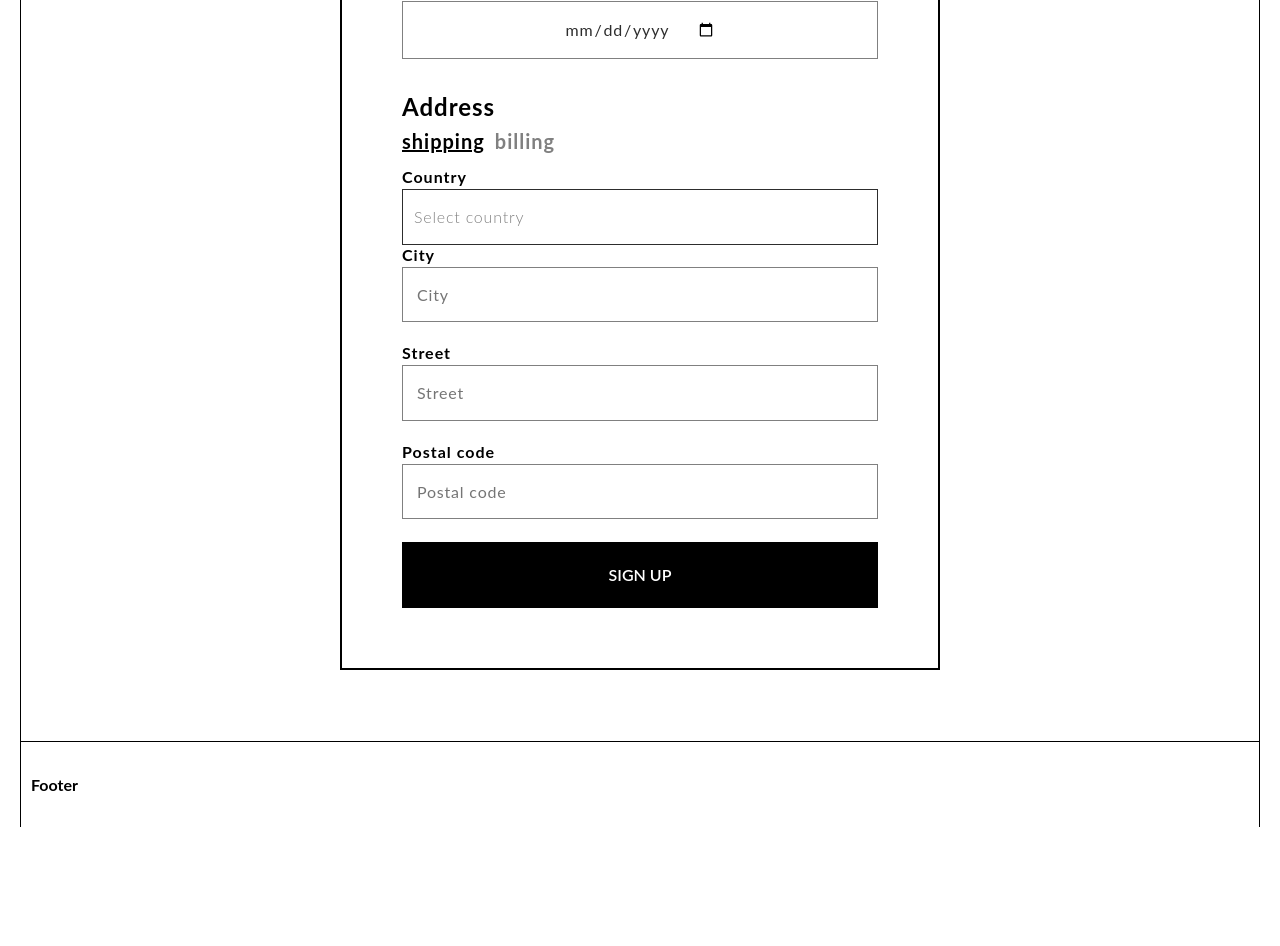
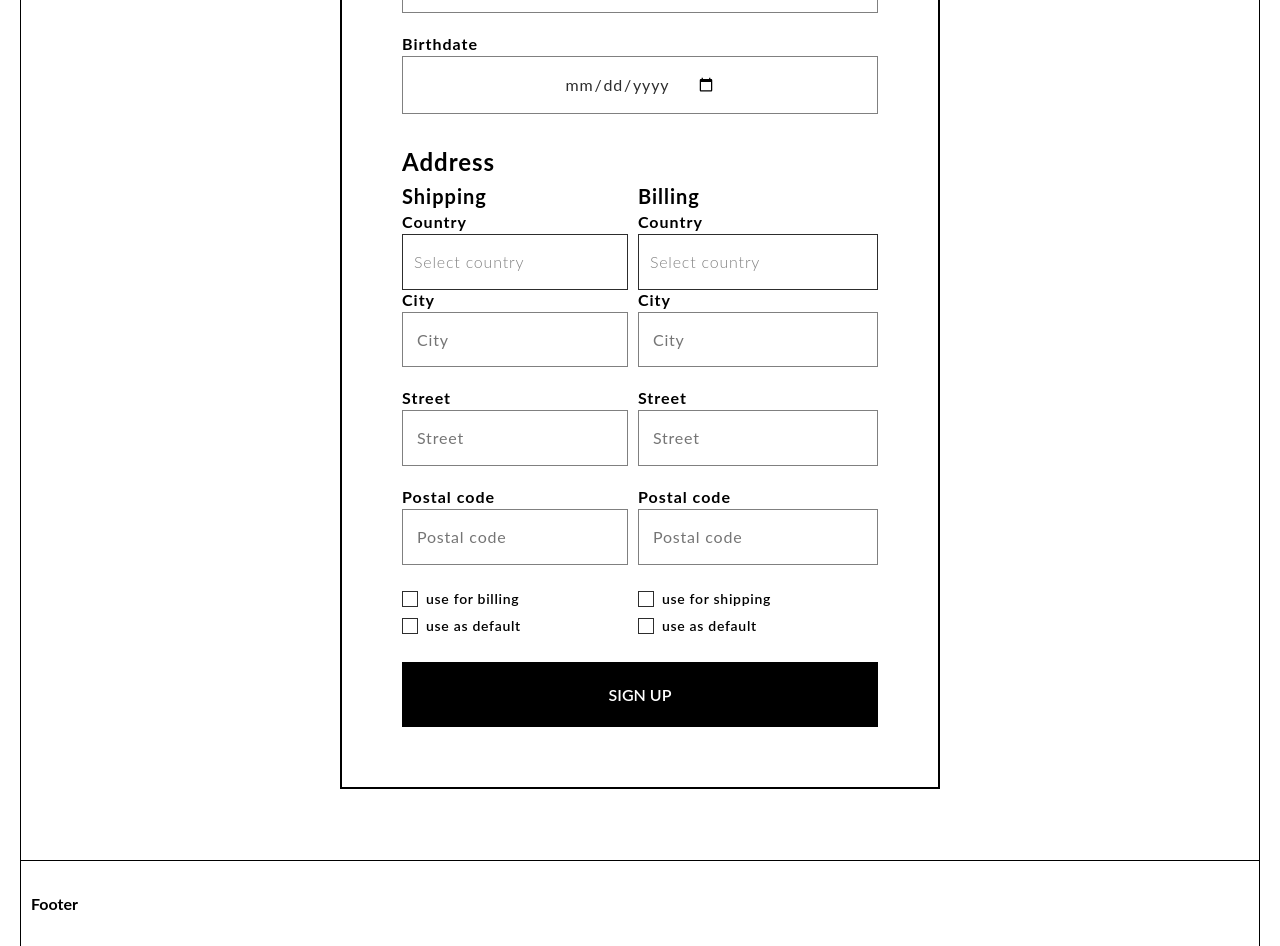
Before and after one commit to Istiniel/eCommerce, a React (Vite) app: page /signup in a window 1280 px wide. Shown: the part 720-1666 px from the top of the page. Before the commit the page ends 1547 px from the top, so only its background shows below. Built offline with nearby package versions, Linux system fonts and the light colour scheme.

Commit message:
feat: improve sign up form

```diff
--- a/src/app/locales/en/common.json
+++ b/src/app/locales/en/common.json
@@ -41,5 +41,8 @@
   "shippingAddress.postal": "Postal code",
   "billingAddress.city": "City",
   "billingAddress.street": "Street",
-  "billingAddress.postal": "Postal code"
+  "billingAddress.postal": "Postal code",
+  "useForBilling": "use for billing",
+  "useForShipping": "use for shipping",
+  "asDefaultAddress": "use as default"
 }
--- a/src/app/locales/ru/common.json
+++ b/src/app/locales/ru/common.json
@@ -41,5 +41,8 @@
   "shippingAddress.postal": "Postal code",
   "billingAddress.city": "City",
   "billingAddress.street": "Street",
-  "billingAddress.postal": "Postal code"
+  "billingAddress.postal": "Postal code",
+  "useForBilling": "use for billing",
+  "useForShipping": "use for shipping",
+  "asDefaultAddress": "use as default"
 }
--- a/src/app/styles/abstracts/_variables.scss
+++ b/src/app/styles/abstracts/_variables.scss
@@ -22,11 +22,6 @@ $font-height-base: 120%;
 $font-height-medium: 140%;
 $font-height-large: 160%;
 
-$font-height-small: 1rem;
-$font-height-base: 1.2rem;
-$font-height-medium: 1.5rem;
-$font-height-heading: 2rem;
-
 $b-radius: 5px;
 
 $light-gradient: linear-gradient(90deg, #fdc091 0%, #e197c4 31.81%, #7757c0 71.23%, #4c37d9 100%);
--- a/src/app/styles/vendors/_nullstyle.scss
+++ b/src/app/styles/vendors/_nullstyle.scss
@@ -164,3 +164,10 @@ input:-webkit-autofill:focus {
     background-color 600000s 0s,
     color 600000s 0s;
 }
+
+input:-webkit-autofill,
+input:-webkit-autofill:hover,
+input:-webkit-autofill:focus,
+input:-webkit-autofill:active {
+    transition: background-color 5000s ease-in-out 0s;
+}
--- a/src/widgets/RegistrationForm/BillingAddress/BillingAddress.module.scss
+++ b/src/widgets/RegistrationForm/BillingAddress/BillingAddress.module.scss
@@ -16,3 +16,23 @@
   @include font($font-size-small, $font-height-base, $font-weight-medium);
   letter-spacing: 0.05em;
 }
+
+.container {
+  text-align: start;
+}
+
+.heading {
+  margin-bottom: 1rem;
+  font-size: $font-size-medium;
+}
+
+.checkbox {
+  margin-bottom: 0.5rem;
+
+  & * {
+    font-family: $font-sans;
+    color: $color-neutral-1000;
+    @include font($font-size-small, $font-height-base, $font-weight-medium);
+    letter-spacing: 0.05em;
+  }
+}
--- a/src/widgets/RegistrationForm/BillingAddress/index.tsx
+++ b/src/widgets/RegistrationForm/BillingAddress/index.tsx
@@ -1,31 +1,52 @@
-import { Control, Controller } from 'react-hook-form';
+import { Control, Controller, UseFormSetValue, UseFormWatch } from 'react-hook-form';
 import classNames from 'classnames';
-import { AutoComplete } from 'antd';
+import { AutoComplete, Checkbox } from 'antd';
 import { useTranslation } from 'react-i18next';
+import { useEffect } from 'react';
 import AuthInput from '../../../shared/ui/AuthInput';
 import { countries } from '../../../shared/static/countries';
 import type { SignUpFormState } from '../index';
-import styles from './BillingAddress.module.scss'
+import styles from './BillingAddress.module.scss';
 
 interface BillingAddressProps {
   control: Control<SignUpFormState>;
+  watch: UseFormWatch<SignUpFormState>;
+  setValue: UseFormSetValue<SignUpFormState>;
 }
 
 function BillingAddress(props: BillingAddressProps) {
   const { t } = useTranslation();
 
-  const { control } = props;
+  const { control, watch, setValue } = props;
+
+  const billingAsShipping = watch('billingAsShipping');
+  const billingAsDefault = watch('billingAsDefault');
+
+  useEffect(() => {
+    if (billingAsShipping) {
+      setValue('shippingAsBilling', false);
+    }
+  }, [billingAsShipping, setValue]);
+
+  useEffect(() => {
+    if (billingAsDefault) {
+      setValue('shippingAsDefault', false);
+    }
+  }, [billingAsDefault, setValue]);
 
   return (
-    <>
+    <fieldset className={styles.container}>
+      <h2 className={styles.heading}>Billing</h2>
       <div className={styles.countryContainer}>
         <span className={styles.countryTitle}>Country</span>
         <Controller
           control={control}
           name="billingAddress.country"
           rules={{
-            required: 'emptyInput',
-            validate: {
+            required: billingAsShipping ? false : 'emptyInput',
+            validate: billingAsShipping
+              ? undefined
+              : {
                   country: (value) => {
                     const isCountryExisted = countries.some((country) => country.value === value);
                     return isCountryExisted ? true : 'noCountry';
@@ -54,8 +75,10 @@ function BillingAddress(props: BillingAddressProps) {
         name="billingAddress.city"
         control={control}
         rules={{
-          required: 'emptyInput',
-          validate: {
+          required: billingAsShipping ? false : 'emptyInput',
+          validate: billingAsShipping
+            ? undefined
+            : {
                 space: (value) => {
                   return !/\s+/g.test(String(value)) ? true : 'spaceValidation';
                 },
@@ -72,12 +95,14 @@ function BillingAddress(props: BillingAddressProps) {
         name="billingAddress.street"
         control={control}
         rules={{
-          required: 'emptyInput',
+          required: billingAsShipping ? false : 'emptyInput',
           minLength: {
             value: 1,
             message: 'minInputLength',
           },
-          validate: {
+          validate: billingAsShipping
+            ? undefined
+            : {
                 space: (value) => {
                   return !/\s+/g.test(String(value)) ? true : 'spaceValidation';
                 },
@@ -88,19 +113,51 @@ function BillingAddress(props: BillingAddressProps) {
         name="billingAddress.postal"
         control={control}
         rules={{
-          required: 'emptyInput',
-          minLength: {
+          required: billingAsShipping ? false : 'emptyInput',
+          minLength: billingAsShipping
+            ? undefined
+            : {
                 value: 1,
                 message: 'minInputLength',
               },
-          validate: {
+          validate: billingAsShipping
+            ? undefined
+            : {
                 space: (value) => {
                   return !/\s+/g.test(String(value)) ? true : 'spaceValidation';
                 },
               },
         }}
       />
-    </>
+      <Controller
+        control={control}
+        name="shippingAsBilling"
+        render={({ field: { onChange, value } }) => (
+          <Checkbox
+            checked={value}
+            className={styles.checkbox}
+            name="same-address"
+            onChange={onChange}
+          >
+            {t('useForShipping')}
+          </Checkbox>
+        )}
+      />
+      <Controller
+        control={control}
+        name="billingAsDefault"
+        render={({ field: { onChange, value } }) => (
+          <Checkbox
+            checked={value}
+            className={styles.checkbox}
+            name="same-address"
+            onChange={onChange}
+          >
+            {t('asDefaultAddress')}
+          </Checkbox>
+        )}
+      />
+    </fieldset>
   );
 }
 
--- a/src/widgets/RegistrationForm/RegistrationForm.module.scss
+++ b/src/widgets/RegistrationForm/RegistrationForm.module.scss
@@ -19,9 +19,10 @@
 }
 
 .addressContainer {
-  margin: 1rem 0;
+  margin: 2rem 0;
   display: flex;
   align-items: center;
+  justify-content: space-between;
   gap: 1rem;
 }
 
--- a/src/widgets/RegistrationForm/ShippingAddress/ShippingAddress.module.scss
+++ b/src/widgets/RegistrationForm/ShippingAddress/ShippingAddress.module.scss
@@ -4,6 +4,7 @@
 }
 
 .countryContainer {
+  width: 100%;
   margin-bottom: 2.3rem;
 }
 
@@ -16,3 +17,23 @@
   @include font($font-size-small, $font-height-base, $font-weight-medium);
   letter-spacing: 0.05em;
 }
+
+.container {
+  text-align: start;
+}
+
+.heading {
+  margin-bottom: 1rem;
+  font-size: $font-size-medium;
+}
+
+.checkbox {
+  margin-bottom: 0.5rem;
+
+  & * {
+    font-family: $font-sans;
+    color: $color-neutral-1000;
+    @include font($font-size-small, $font-height-base, $font-weight-medium);
+    letter-spacing: 0.05em;
+  }
+}
--- a/src/widgets/RegistrationForm/ShippingAddress/index.tsx
+++ b/src/widgets/RegistrationForm/ShippingAddress/index.tsx
@@ -1,7 +1,8 @@
-import { Control, Controller } from 'react-hook-form';
-import { AutoComplete } from 'antd';
+import { Control, Controller, UseFormSetValue, UseFormWatch } from 'react-hook-form';
+import { AutoComplete, Checkbox } from 'antd';
 import classNames from 'classnames';
 import { useTranslation } from 'react-i18next';
+import { useEffect } from 'react';
 import AuthInput from '../../../shared/ui/AuthInput';
 import { countries } from '../../../shared/static/countries';
 import type { SignUpFormState } from '../index';
@@ -9,22 +10,42 @@ import styles from './ShippingAddress.module.scss';
 
 interface ShippingAddressProps {
   control: Control<SignUpFormState>;
+  watch: UseFormWatch<SignUpFormState>;
+  setValue: UseFormSetValue<SignUpFormState>;
 }
 
 function ShippingAddress(props: ShippingAddressProps) {
-  const { control } = props;
+  const { control, watch, setValue } = props;
   const { t } = useTranslation();
 
+  const shippingAsBilling = watch('shippingAsBilling');
+  const shippingAsDefault = watch('shippingAsDefault');
+
+  useEffect(() => {
+    if (shippingAsBilling) {
+      setValue('billingAsShipping', false);
+    }
+  }, [shippingAsBilling, setValue]);
+
+  useEffect(() => {
+    if (shippingAsDefault) {
+      setValue('billingAsDefault', false);
+    }
+  }, [shippingAsDefault, setValue]);
+
   return (
-    <>
+    <fieldset className={styles.container}>
+      <h2 className={styles.heading}>Shipping</h2>
       <div className={styles.countryContainer}>
         <span className={styles.countryTitle}>Country</span>
         <Controller
           control={control}
           name="shippingAddress.country"
           rules={{
-            required: 'emptyInput',
-            validate: {
+            required: shippingAsBilling ? false : 'emptyInput',
+            validate: shippingAsBilling
+              ? undefined
+              : {
                   country: (value) => {
                     const isCountryExisted = countries.some((country) => country.value === value);
                     return isCountryExisted ? true : 'noCountry';
@@ -53,8 +74,10 @@ function ShippingAddress(props: ShippingAddressProps) {
         name="shippingAddress.city"
         control={control}
         rules={{
-          required: 'emptyInput',
-          validate: {
+          required: shippingAsBilling ? false : 'emptyInput',
+          validate: shippingAsBilling
+            ? undefined
+            : {
                 space: (value) => {
                   return !/\s+/g.test(String(value)) ? true : 'spaceValidation';
                 },
@@ -71,12 +94,16 @@ function ShippingAddress(props: ShippingAddressProps) {
         name="shippingAddress.street"
         control={control}
         rules={{
-          required: 'emptyInput',
-          minLength: {
+          required: shippingAsBilling ? false : 'emptyInput',
+          minLength: shippingAsBilling
+            ? undefined
+            : {
                 value: 1,
                 message: 'minInputLength',
               },
-          validate: {
+          validate: shippingAsBilling
+            ? undefined
+            : {
                 space: (value) => {
                   return !/\s+/g.test(String(value)) ? true : 'spaceValidation';
                 },
@@ -87,19 +114,58 @@ function ShippingAddress(props: ShippingAddressProps) {
         name="shippingAddress.postal"
         control={control}
         rules={{
-          required: 'emptyInput',
-          minLength: {
+          required: shippingAsBilling ? false : 'emptyInput',
+          minLength: shippingAsBilling
+            ? undefined
+            : {
                 value: 1,
                 message: 'minInputLength',
               },
-          validate: {
+          validate: shippingAsBilling
+            ? undefined
+            : {
                 space: (value) => {
                   return !/\s+/g.test(String(value)) ? true : 'spaceValidation';
                 },
               },
         }}
       />
-    </>
+
+      <Controller
+        control={control}
+        name="billingAsShipping"
+        render={({ field: { onChange, value } }) => (
+          <Checkbox
+            checked={value}
+            className={styles.checkbox}
+            name="same-address"
+            onClick={(e) => {
+              if (shippingAsBilling) {
+                setValue('billingAsShipping', false);
+              }
+
+              onChange(e);
+            }}
+          >
+            {t('useForBilling')}
+          </Checkbox>
+        )}
+      />
+      <Controller
+        control={control}
+        name="shippingAsDefault"
+        render={({ field: { onChange, value } }) => (
+          <Checkbox
+            checked={value}
+            className={styles.checkbox}
+            name="same-address"
+            onChange={onChange}
+          >
+            {t('asDefaultAddress')}
+          </Checkbox>
+        )}
+      />
+    </fieldset>
   );
 }
 
--- a/src/widgets/RegistrationForm/index.tsx
+++ b/src/widgets/RegistrationForm/index.tsx
@@ -1,7 +1,6 @@
 import { SubmitHandler, useForm } from 'react-hook-form';
 import { useTranslation } from 'react-i18next';
-import { useRef, useState } from 'react';
-import classNames from 'classnames';
+import { useRef } from 'react';
 import Button from '../../shared/ui/Button';
 import AuthInput from '../../shared/ui/AuthInput';
 import styles from './RegistrationForm.module.scss';
@@ -16,6 +15,10 @@ export type SignUpFormState = {
   firstName: string;
   lastName: string;
   dateOfBirth: number;
+  shippingAsBilling: boolean;
+  billingAsShipping: boolean;
+  shippingAsDefault: boolean;
+  billingAsDefault: boolean;
   shippingAddress: {
     country: string;
     city: string;
@@ -31,14 +34,12 @@ export type SignUpFormState = {
 };
 
 const RegistrationForm = () => {
-  const [currentAddress, setCurrentAddress] = useState(true);
   const { t } = useTranslation();
-
   const formRef = useRef<HTMLFormElement>(null);
 
   useScrollIntoView(formRef);
 
-  const { handleSubmit, control } = useForm<SignUpFormState>({
+  const { handleSubmit, control, watch, setValue } = useForm<SignUpFormState>({
     mode: 'onChange',
     defaultValues: {
       email: '',
@@ -184,25 +185,9 @@ const RegistrationForm = () => {
       />
       <h2 className={styles.addressTitle}>Address</h2>
       <div className={styles.addressContainer}>
-        <div
-          className={classNames({ [styles.active]: currentAddress }, styles.address)}
-          onClick={() => {
-            setCurrentAddress(true);
-          }}
-        >
-          Shipping
-        </div>
-        <div
-          className={classNames({ [styles.active]: !currentAddress }, styles.address)}
-          onClick={() => {
-            setCurrentAddress(false);
-          }}
-        >
-          Billing
-        </div>
+        <ShippingAddress control={control} watch={watch} setValue={setValue} />
+        <BillingAddress control={control} watch={watch} setValue={setValue} />
       </div>
-      {currentAddress && <ShippingAddress control={control} />}
-      {!currentAddress && <BillingAddress control={control} />}
       <Button type="submit">{t('registration')}</Button>
     </form>
   );
```
Lines whose indentation alone changed are shown as unchanged.
